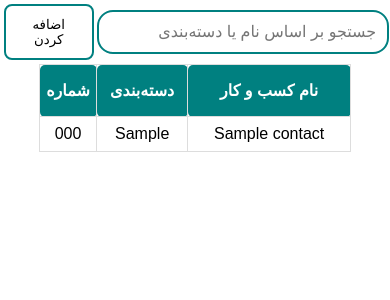
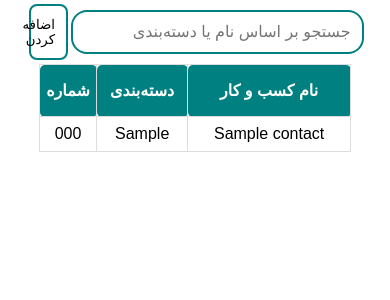
Before and after one commit to rzmahdi/CRUD-with-FastAPI, a FastAPI app: page / in a window 390 px wide. Shown: the top 300 px of the page. Run offline with FastAPI, Linux system fonts and the light colour scheme; tables that the repository leaves empty hold one stand-in row (values such as "Sample post").

Commit message:
fix(style): make add new data button responsive

```diff
--- a/static/style.css
+++ b/static/style.css
@@ -112,7 +112,9 @@ div.search-box{
 }
 .search-box button{
     background-color: transparent;
-    width: 90px;
+    width: 10%;
+    max-width: 100px;
+    text-align: center;
     padding: .7rem;
     margin: 0 .2rem;
     border: 2px solid teal;
```
